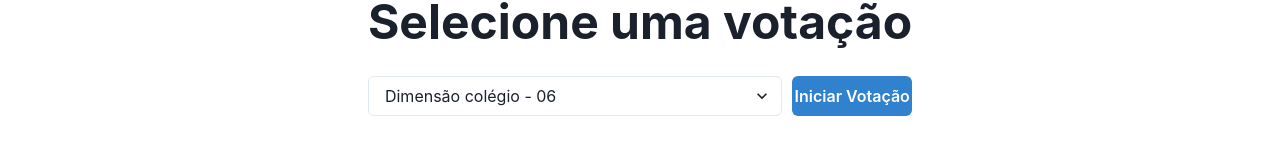
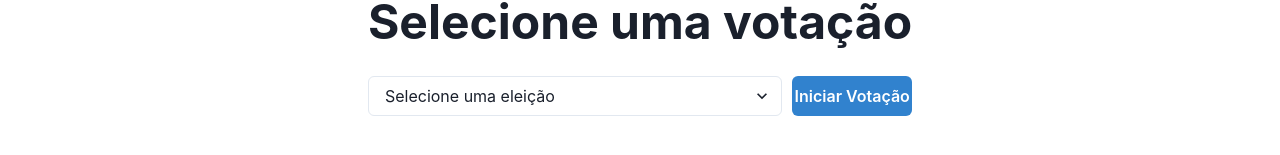
Before and after one commit to Joel-leal/voting-system, a Next.js app: page / in a window 1280 px wide. Shown: the part 323-478 px from the top of the page. Built offline with nearby package versions, Linux system fonts and the light colour scheme.

Commit message:
feat: use election data on index selec

```diff
--- a/pages/index.tsx
+++ b/pages/index.tsx
@@ -1,39 +1,44 @@
-import { useEffect } from 'react';
+import { useEffect, useState } from 'react';
 import { Heading, Box, Flex, Select, Button } from '@chakra-ui/react';
 import Head from 'next/head';
 
 import NavBar from '@packages/components/NavBar';
 import { electionsApi } from '@packages/hooks/api';
+import { AvaiableElections } from '@packages/entities/notion';
 import { useConfigStates } from '@packages/features/config-context';
+import { ReactSelectEvent } from '@packages/utils/react';
 
 import type { NextPage } from 'next';
 
-const mockElections = [
-  {
-    electionId: '47b8e344-0243-435d-822b-4192f691f5a7',
-    electionName: 'Dimensão colégio - 06',
-    keyPosition: 'Chefe de turma',
-  },
-  {
-    electionId: '58ebc9cd-5a4d-4902-876c-95008a537657',
-    electionName: 'Dimensão colégio - 07',
-    keyPosition: 'Chefe de turma',
-  },
-];
-
 const Home: NextPage = () => {
   const { electionDatabaseId } = useConfigStates();
+  const [selectedElectionId, setSelectedElectionId] = useState<string>('');
+  const [avaiableElections, setAvaiableElections] = useState<
+    AvaiableElections[]
+  >([]);
 
   useEffect(() => {
     async function fetchData() {
       if (electionDatabaseId) {
         const result = await electionsApi.get(electionDatabaseId);
-        console.log(result);
+        setAvaiableElections(result.results || []);
       }
     }
 
     fetchData();
   }, [electionDatabaseId]);
+
+  const handleSelectChage = (event: ReactSelectEvent) => {
+    setSelectedElectionId(event?.target?.value);
+  };
+
+  const onSubmit = () => {
+    console.log(selectedElection);
+  };
+
+  const [selectedElection] = avaiableElections?.filter(
+    (election) => election.electionId === selectedElectionId,
+  );
 
   return (
     <>
@@ -55,14 +60,19 @@ const Home: NextPage = () => {
               width="100%"
               py="30px"
             >
-              <Select>
-                {mockElections.map((voting) => (
-                  <option key={voting.electionName}>
-                    {voting.electionName}
-                  </option>
-                ))}
+              <Select
+                placeholder="Selecione uma eleição"
+                onChange={handleSelectChage}
+              >
+                {avaiableElections &&
+                  avaiableElections.map((voting) => (
+                    <option key={voting.electionId} value={voting.electionId}>
+                      {voting.electionName} - {voting.position}
+                    </option>
+                  ))}
               </Select>
-              <Button colorScheme="blue" marginLeft="10px">
+
+              <Button colorScheme="blue" marginLeft="10px" onClick={onSubmit}>
                 Iniciar Votação
               </Button>
             </Box>
```
